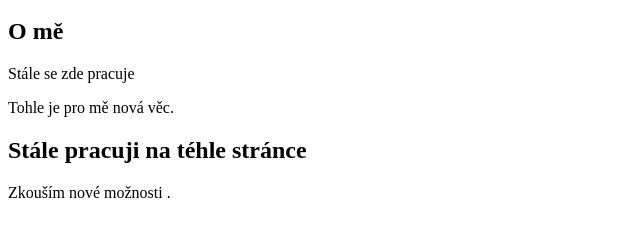
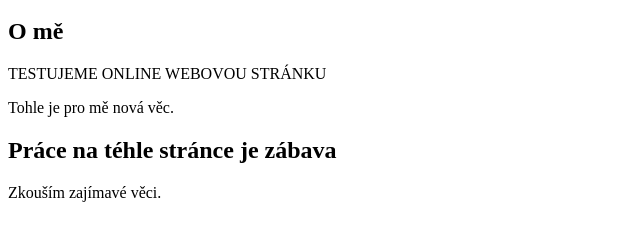
Before and after one commit to LooRDeeX/mywebsite, a plain HTML site: page index.html in a window 1280 px wide. Shown: the part 48-288 px from the top of the page, without its empty margins (0-640 px from the left). Drawn offline with Linux system fonts and the light colour scheme.

Commit message:
Add files via upload

```diff
--- a/index.html
+++ b/index.html
@@ -5,12 +5,12 @@ Jsem DeX
 <body>
 <h2>O mě</h2>
 <p>
-    Stále se zde pracuje
+    TESTUJEME ONLINE WEBOVOU STRÁNKU
 </p>
 Tohle je pro mě nová věc.
-<h2>Stále pracuji na téhle stránce</h2>
+<h2>Práce na téhle stránce je zábava</h2>
 <p>
-    Zkouším nové možnosti .
+    Zkouším zajímavé věci.
 </p>
 </body>
 </html>
```
